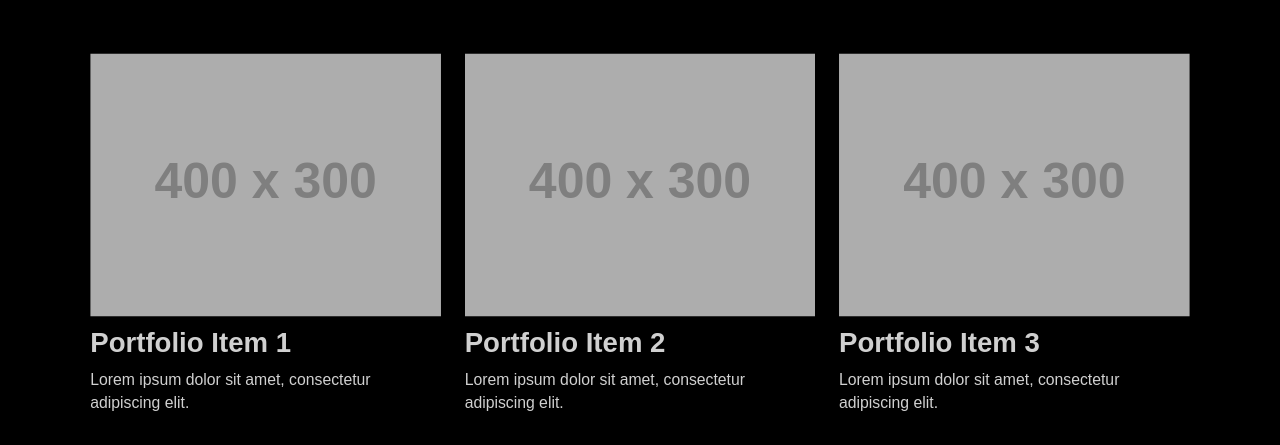
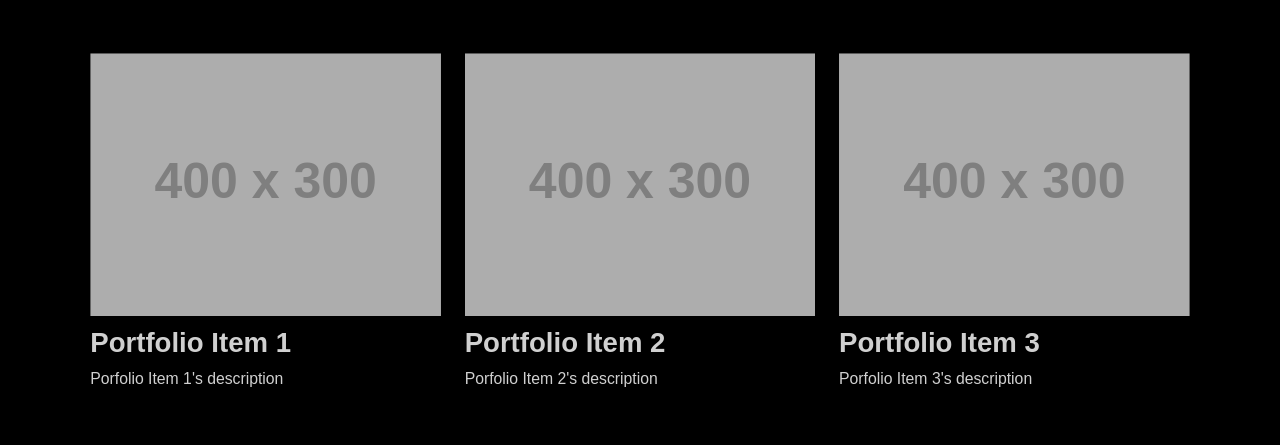
Before and after one commit to mramosr2/Salmaggi-Architects-Website, a plain HTML site: page index.html in a window 1280 px wide. Shown: the part 658-1103 px from the top of the page. Drawn offline with nearby package versions, Linux system fonts and the light colour scheme; placeholder pictures from the web are drawn by us; a web font is replaced by a local one.

Commit message:
Update index.html

```diff
--- a/index.html
+++ b/index.html
@@ -175,22 +175,22 @@
             </div>
         </div>
         <div class="carousel-item" style="background-image: url('Library.jpg');">
-            <div class="carousel-caption">
-                <h1 style = "font-family:century-gothic, sans-serif;">Another Slide</h1>
+             <!--<div class="carousel-caption">
+               <h1 style = "font-family:century-gothic, sans-serif;">Another Slide</h1>
                 <p style = "font-family:century-gothic, sans-serif;">This is another slide with some more text.</p>
-            </div>
+            </div> -->
         </div>
         <div class="carousel-item" style="background-image: url('inside.jpg');">
-          <div class="carousel-caption">
+          <!-- <div class="carousel-caption">
               <h1 style = "font-family:century-gothic, sans-serif;">Annnnd Another Slide</h1>
               <p style = "font-family:century-gothic, sans-serif;">This is another slide with some text.</p>
-          </div>
+          </div> -->
       </div>
         <div class="carousel-item" style="background-image: url('Pic2.jpg');">
-            <div class="carousel-caption">
+            <!-- <div class="carousel-caption">
                 <h1 style = "font-family:century-gothic, sans-serif;">Yet Another Slide</h1>
                 <p style = "font-family:century-gothic, sans-serif;">And here's another slide with more text.</p>
-            </div>
+            </div> -->
         </div>
     </div>
     <button class="carousel-control-prev" type="button" data-bs-target="#carouselExampleControls" data-bs-slide="prev">
@@ -206,19 +206,37 @@
     <div class="container mt-5 intro2">
         <div class="row">
             <div class="col-md-4 portfolio-item">
+
+                     <!-- Portfolio Item 1's Image Here -->
                 <img src="https://via.placeholder.com/400x300" alt="Portfolio Item">
+
+                 <!-- Portfolio Item 1's Text Here -->
                 <h3 style = "font-family:century-gothic, sans-serif; color: whitesmoke;">Portfolio Item 1</h3>
-                <p style = "font-family:century-gothic, sans-serif; color: whitesmoke;">Lorem ipsum dolor sit amet, consectetur adipiscing elit.</p>
+                <p style = "font-family:century-gothic, sans-serif; color: whitesmoke;"> Porfolio Item 1's description</p>
+
+
             </div>
             <div class="col-md-4 portfolio-item">
+
+               <!-- Portfolio Item 2's Image Here -->
                 <img src="https://via.placeholder.com/400x300" alt="Portfolio Item">
+
+               <!-- Portfolio Item 2's Text Here -->
                 <h3 style = "font-family:century-gothic, sans-serif; color: whitesmoke;">Portfolio Item 2</h3>
-                <p style = "font-family:century-gothic, sans-serif; color: whitesmoke;">Lorem ipsum dolor sit amet, consectetur adipiscing elit.</p>
+                <p style = "font-family:century-gothic, sans-serif; color: whitesmoke;">Porfolio Item 2's description</p>
+
+
             </div>
             <div class="col-md-4 portfolio-item">
+
+                <!-- Portfolio Item 3's Image Here -->
                 <img src="https://via.placeholder.com/400x300" alt="Portfolio Item">
+
+                 <!-- Portfolio Item 3's Text Here -->
                 <h3 style = "font-family:century-gothic, sans-serif; color: whitesmoke;">Portfolio Item 3</h3>
-                <p style = "font-family:century-gothic, sans-serif; color: whitesmoke;">Lorem ipsum dolor sit amet, consectetur adipiscing elit.</p>
+                <p style = "font-family:century-gothic, sans-serif; color: whitesmoke;">Porfolio Item 3's description</p>
+
+
             </div>
         </div>
     </div>
```
